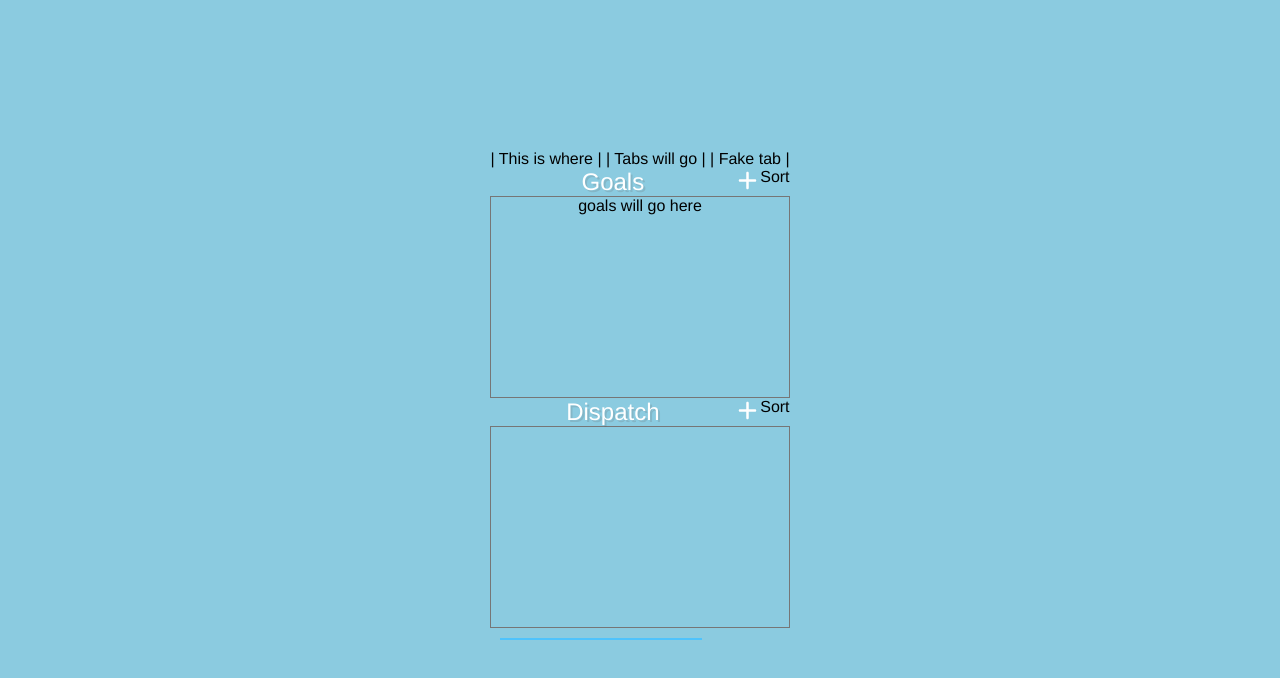
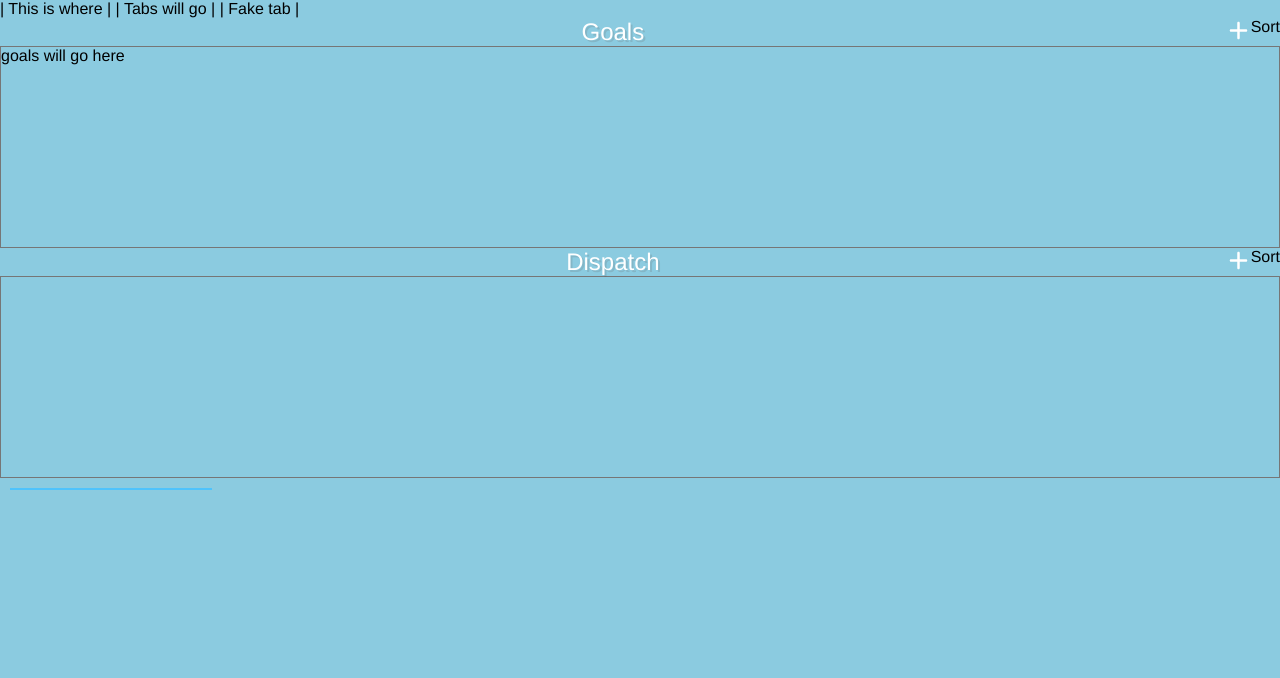
Before and after one commit to harrellbm/GoldTone, a website built with webpack: page src/index.html in a window 1280 px wide. Built offline with nearby package versions, Linux system fonts and the light colour scheme; some packages are replaced by stand-ins of ours.

Commit message:
fix: style changes to accomodate auth ui

```diff
--- a/src/style.css
+++ b/src/style.css
@@ -17,7 +17,7 @@
 
 html,
 .fullscreen {
-    display: flex;
+    /*display: flex;*/
     height: 100%;
     margin: 0;
     padding: 0;
@@ -29,9 +29,10 @@ body {
     font-family: var(--base-font-family), sans-serif;
 }
 
-.container {
-    margin: auto;
+#app-content {
+    margin: 5%;
     text-align: center;
+    flex-direction: column;
 }
 
 p {
```
